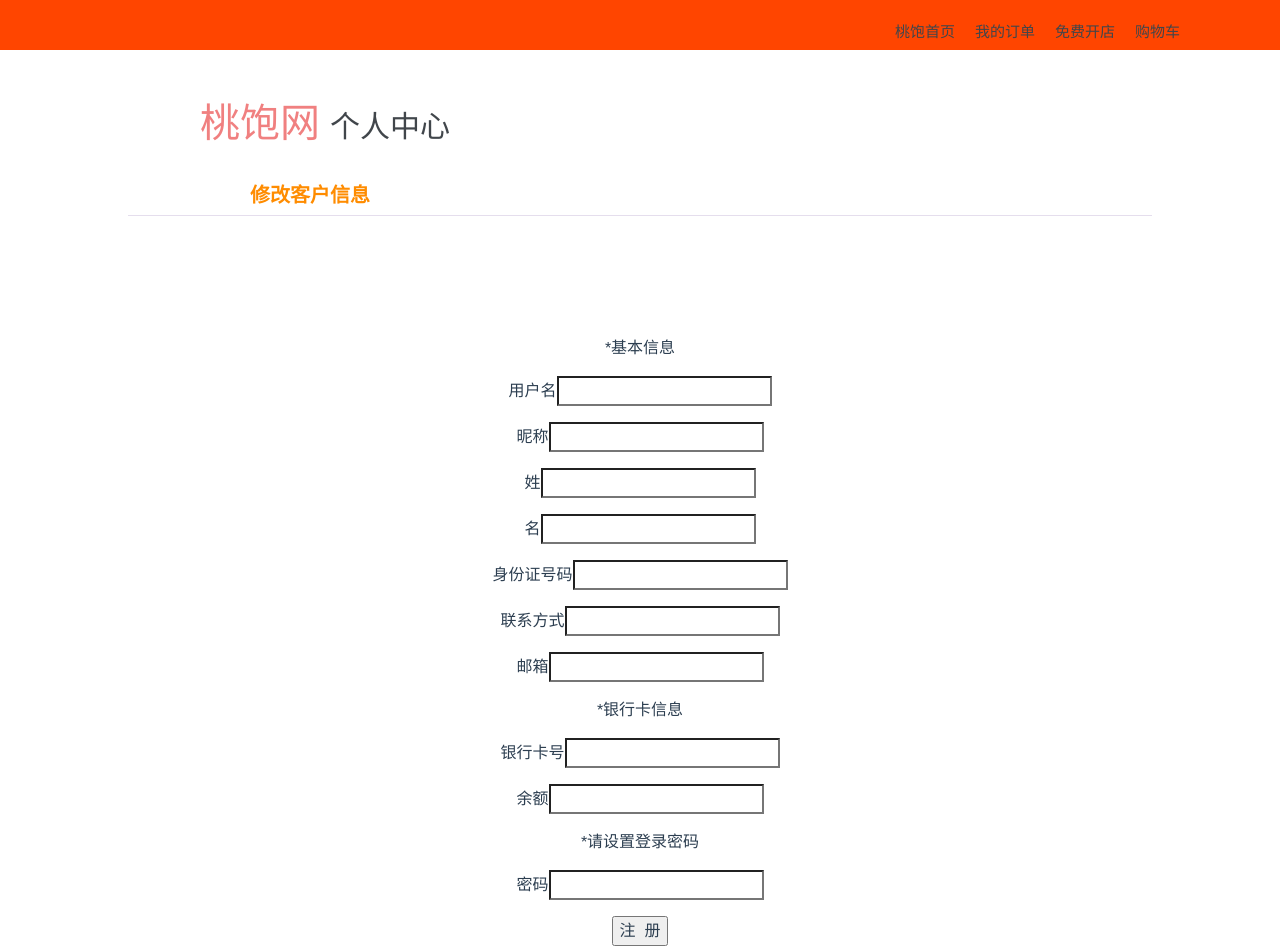
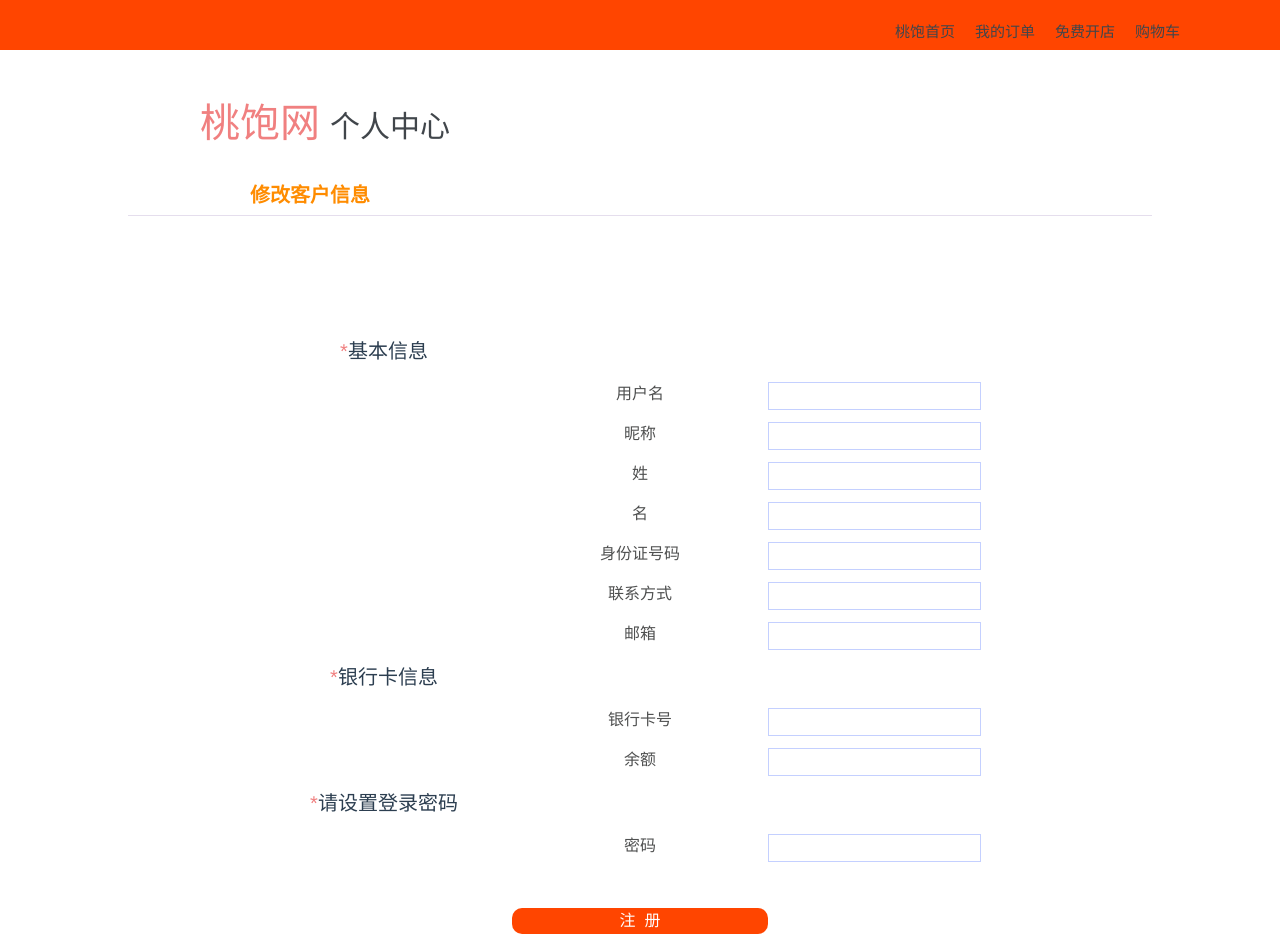
Before and after one commit to gyy-qx/workspace, a Vue app: page /#/Myaccount in a window 1280 px wide. Shown: the top 952 px of the page. Built offline with nearby package versions, Linux system fonts and the light colour scheme; no server answers.

Commit message:
个人账户设置

```diff
--- a/src/views/Myaccount.vue
+++ b/src/views/Myaccount.vue
@@ -62,17 +62,16 @@
       searchString: '',
 
       customerRegisterVo: {
-        id: '',
         roleName: 'customer',
         username: '',
-
+        nickname: '',
         lastname: '',
         firstname: '',
         idCard: '',
         phone: '',
         email: '',
-        nickname: '',
         bankCardNumber: '',
+        balance: '',
         password: ''
       }
     }
@@ -81,10 +80,11 @@
     this.customerRegisterVo.username = store.state.username
     axios.get('/api/').then(
       response => {
-        this.customerRegisterVo.username = response.data.username,
-        this.customerRegisterVo.nickname = response.data.nickname,
-        this.customerRegisterVo.lastname = response.data.lastname
-        // firstname: this.customerRegisterVo.firstname,
+        const result = response.data
+        this.customerRegisterVo.username = result.username
+        this.customerRegisterVo.nickname = result.nickname
+        this.customerRegisterVo.lastname = result.lastname
+        this.customerRegisterVo.firstname = result.firstname
         // idCard: this.customerRegisterVo.idCard,
         // phone: this.customerRegisterVo.phone,
         // email: this.customerRegisterVo.email,
@@ -133,11 +133,6 @@
 </script>
 
 <style scoped>
-  #logo {
-  height: 64px;
-  /*background-color: white;*/
-  margin: 32px;
-}
 h1{
   position: absolute;
   top:100px;
@@ -165,11 +160,6 @@
     height: 50px;
     background-color: orangered;
   }
-#responsive-layout{
-  width: 80%;
-  margin-top: 150px;
-  margin-left: 200px;
-}
   hr{
     margin-left: 10%;
     width:80%;
@@ -185,7 +175,33 @@
     margin-left: 250px;
     display: inline-block;
   }
-#responsive-layout #search {
-
+  .first{
+    font-size: 20px;
+    margin-right: 40%;
+  }
+.first span{
+  color: lightcoral;
+}
+.sec{
+  color: #4f5050;
+}
+.sec input{
+  border:solid 1px #c4d0ff;
+  position: absolute;
+  left: 60%;
+}
+.sec span{
+}
+#login{
+  color:white;
+  width: 20%;
+  height: 10%;
+  display: block;
+  margin-top: 50px;
+  margin-left: 40%;
+  background-color: orangered;
+  border: none;
+  box-shadow: #1a1e21;
+  border-radius: 10px;
 }
 </style>
--- a/src/views/comSignUp.vue
+++ b/src/views/comSignUp.vue
@@ -126,10 +126,10 @@
   -moz-osx-font-smoothing: grayscale;
   color: #2c3e50;
 }
-.first{
-  font-size: 20px;
-  margin-right: 300px;
-}
+  .first{
+    font-size: 20px;
+    margin-right: 40%;
+  }
   .first span{
     color: lightcoral;
   }
@@ -139,19 +139,17 @@
   .sec input{
     border:solid 1px #c4d0ff;
     position: absolute;
-    left: 700px;
-    margin-left: 300px;
+    left: 60%;
   }
   .sec span{
-
   }
   #login{
     color:white;
-    width: 450px;
-    height: 45px;
+    width: 20%;
+    height: 10%;
     display: block;
     margin-top: 50px;
-    margin-left: 725px;
+    margin-left: 40%;
     background-color: orangered;
     border: none;
     box-shadow: #1a1e21;
--- a/src/views/userSignUp.vue
+++ b/src/views/userSignUp.vue
@@ -119,7 +119,7 @@
   }
   .first{
     font-size: 20px;
-    margin-right: 300px;
+    margin-right: 40%;
   }
   .first span{
     color: lightcoral;
@@ -130,18 +130,17 @@
   .sec input{
     border:solid 1px #c4d0ff;
     position: absolute;
-    left: 700px;
-    margin-left: 300px;
+    left: 60%;
   }
   .sec span{
   }
   #login{
     color:white;
-    width: 450px;
-    height: 45px;
+    width: 20%;
+    height: 10%;
     display: block;
     margin-top: 50px;
-    margin-left: 725px;
+    margin-left: 40%;
     background-color: orangered;
     border: none;
     box-shadow: #1a1e21;
```
